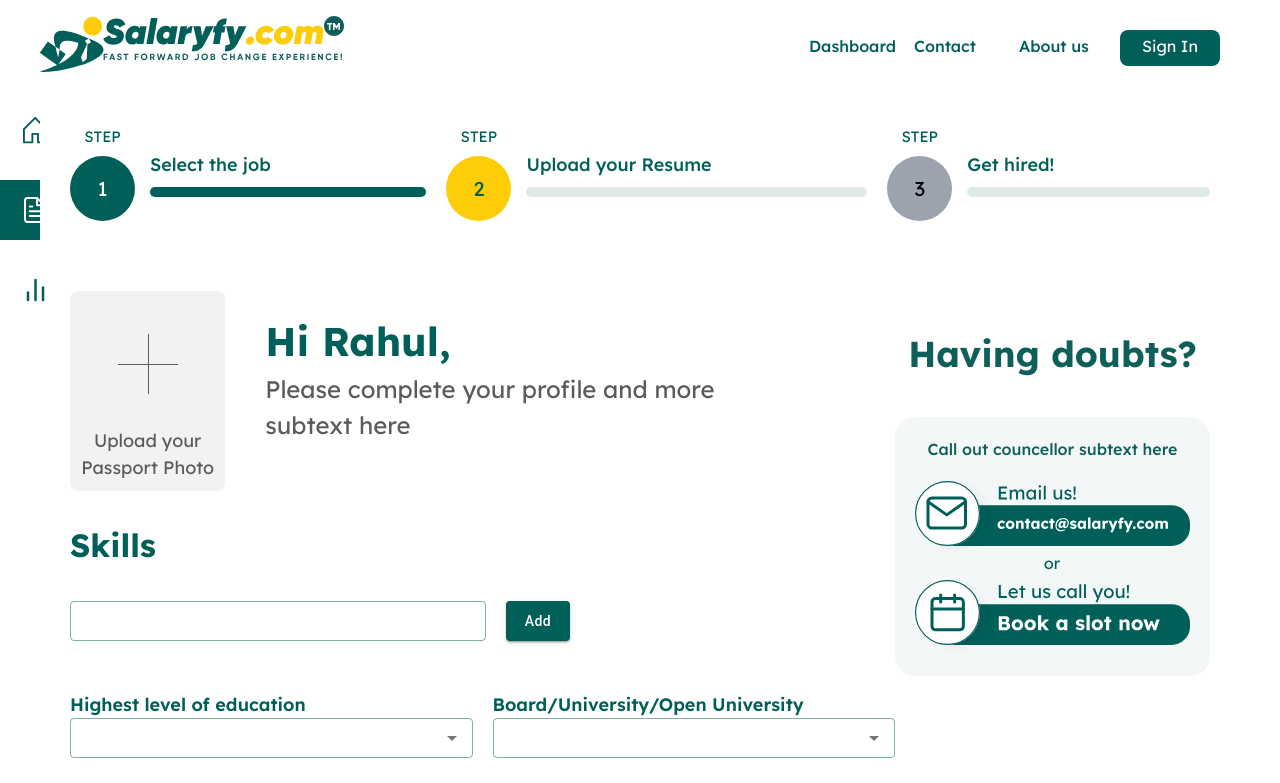
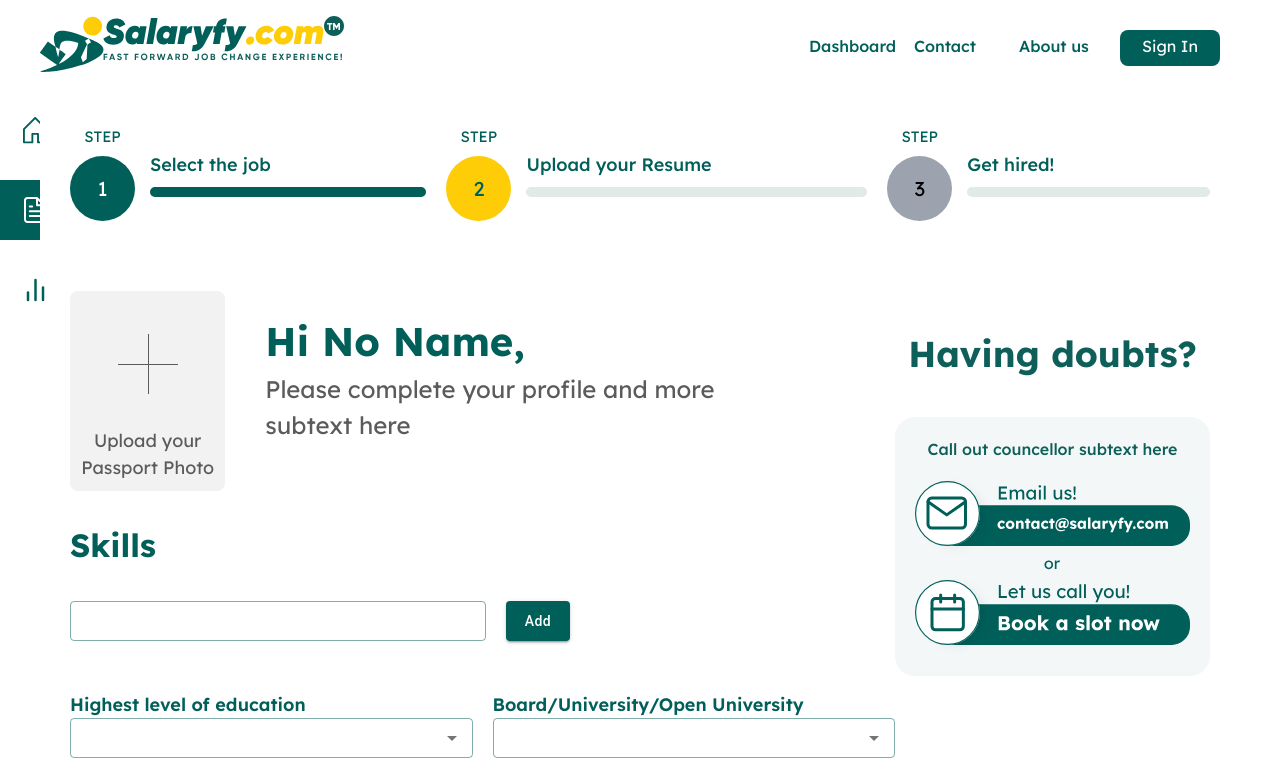
Before and after one commit to mayurkukade/Salaryfy, a React (Vite) app in the folder salaryfy/: page /questionnaire/fresher-profile-upload in a window 1280 px wide. Shown: the top 783 px of the page. Built offline with nearby package versions, Linux system fonts and the light colour scheme.

Commit message:
setting the username

```diff
--- a/salaryfy/src/modules/questionnaire/pages/fresher-profile-upload.page.tsx
+++ b/salaryfy/src/modules/questionnaire/pages/fresher-profile-upload.page.tsx
@@ -14,6 +14,8 @@ import { EducationalSkillsType, FresherProfileUploadService, INITIAL_EDUCATIONAL
 import { BOARD_LIST, CHANGED_BY, HIGHEST_EDUCATION, STREAM_LIST, STREAM_NOBOARD_LIST } from "../constants/fresher-profile-upload.list";
 import { useLazyGetProfileQuery, useLazyUniversitySuggestionsQuery, useSaveProfileMutation } from "../../../features/api-integration/profile-qualification/profile-qualification.slice";
 import _ from 'lodash';
+import Cookies from "js-cookie";
+import jwt_decode from "jwt-decode";
 import { EducationalInfoComponent } from "../components/educational-info.component";
 import { EducationalSkillsKey, UserEducationSkill } from "../constants/fresher.type";
 
@@ -36,6 +38,7 @@ export default function FresherProfileUploadPage() {
 
 function FresherProfileUpload() {
 
+  const [userFullName, setUserFullName] = useState<string>('No Name');
   const userDocEduUploadFileRef = useRef<HTMLInputElement | null>(null);
   const userDocSkillUploadFileRef = useRef<HTMLInputElement | null>(null);
 
@@ -72,6 +75,12 @@ function FresherProfileUpload() {
     if (!userId) { return; }
     fetchUserSkills(userId);
     fetchEducationalSkills(userId);
+    const token = Cookies.get("jwtToken");
+    if (token) {
+
+      const userDetails = jwt_decode(token) as unknown as { fullName: string };
+      setUserFullName((userFullName) => userDetails.fullName || userFullName);
+    }
   }, [userId]);
 
   useEffect(() => {
@@ -328,7 +337,7 @@ function FresherProfileUpload() {
                 <div className="w-full bg-[#FFFFFF] md:bg-[#F2F2F2] text-[#5B5B5B] text-[0.8rem] md:text-[1.8em] text-center">Upload your Passport Photo</div>
               </div>
               <div className="p-5 md:pl-10">
-                <div className="font-bold text-[#005F59] text-[2rem] md:text-[4em]">Hi Rahul,</div>
+                <div className="font-bold text-[#005F59] text-[2rem] md:text-[4em]">Hi {userFullName},</div>
                 <div className="text-[#5B5B5B] text-[1.052rem]  pr-[0px] md:text-[2.4em] md:pr-[120px]">Please complete your profile and more subtext here</div>
               </div>
             </div>
```
